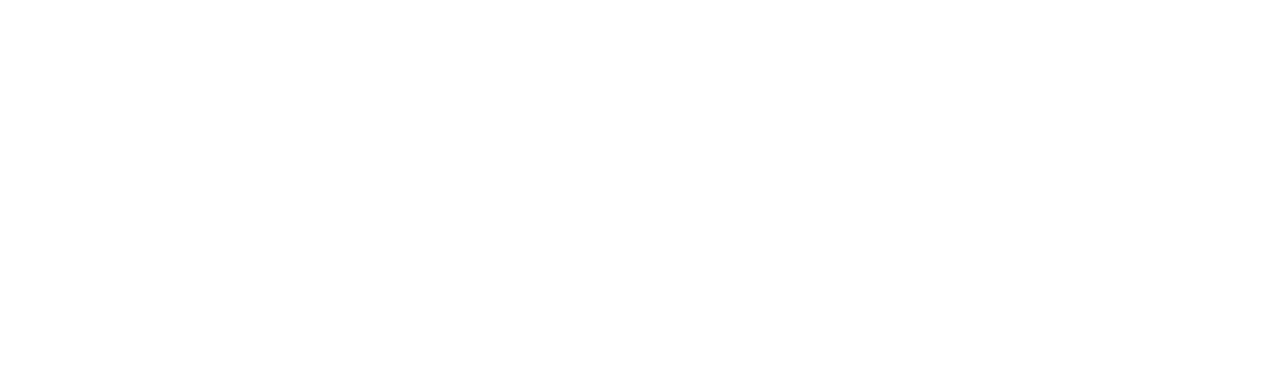
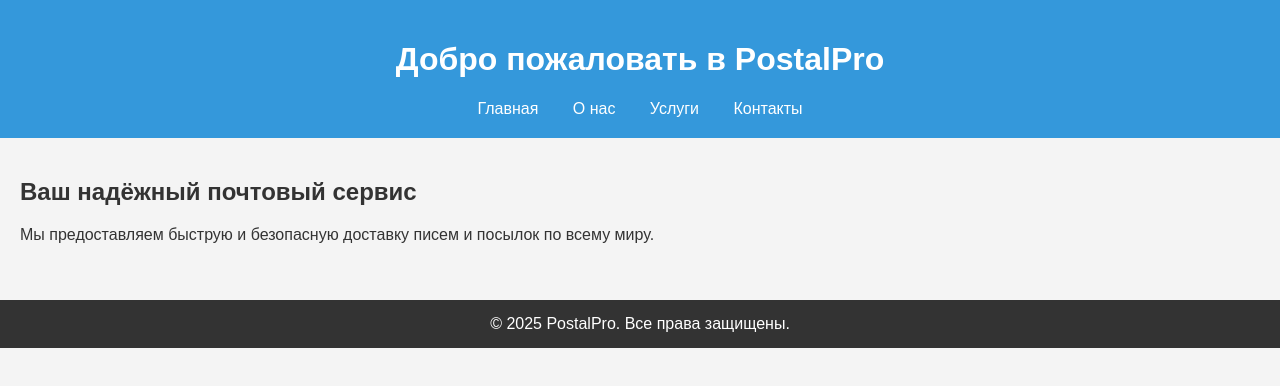
Before and after one commit to KOLEKA8886/koleka8886.github.io, a plain HTML site: page index.html in a window 1280 px wide. Drawn offline with Linux system fonts and the light colour scheme.

Commit message:
Update index.html

```diff
--- a/index.html
+++ b/index.html
@@ -1 +1,35 @@
-<!-- index.html content placeholder -->
+<!DOCTYPE html>
+<html lang="ru">
+<head>
+  <meta charset="UTF-8">
+  <meta name="viewport" content="width=device-width, initial-scale=1.0">
+  <title>PostalPro - Почтовый сервис</title>
+  <style>
+    body { font-family: Arial, sans-serif; background: #f4f4f4; color: #333; margin: 0; padding: 0; }
+    header { background: #3498db; color: #fff; padding: 20px; text-align: center; }
+    nav a { color: white; margin: 0 15px; text-decoration: none; }
+    main { padding: 20px; }
+    footer { background: #333; color: #fff; text-align: center; padding: 15px; margin-top: 20px; }
+  </style>
+</head>
+<body>
+  <header>
+    <h1>Добро пожаловать в PostalPro</h1>
+    <nav>
+      <a href="#">Главная</a>
+      <a href="#">О нас</a>
+      <a href="#">Услуги</a>
+      <a href="#">Контакты</a>
+    </nav>
+  </header>
+
+  <main>
+    <h2>Ваш надёжный почтовый сервис</h2>
+    <p>Мы предоставляем быструю и безопасную доставку писем и посылок по всему миру.</p>
+  </main>
+
+  <footer>
+    © 2025 PostalPro. Все права защищены.
+  </footer>
+</body>
+</ht
```
